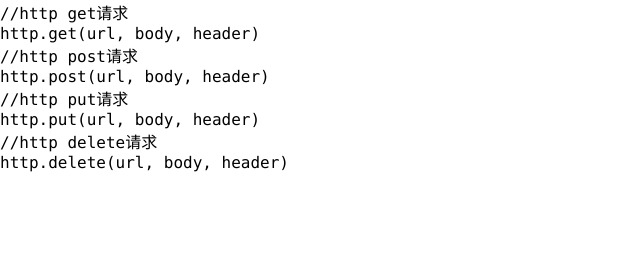
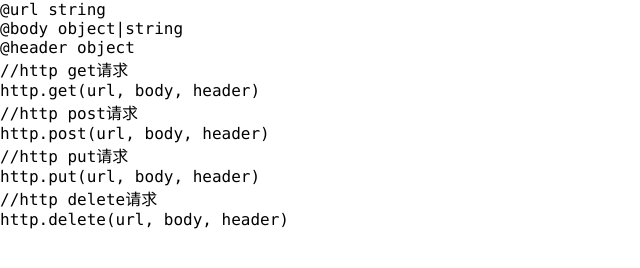
Before and after one commit to javascript-server-page/jssp-api, a plain HTML site: page http.html in a window 1280 px wide. Shown: the whole page, without its empty margins (0-640 px from the left). Drawn offline with Linux system fonts and the light colour scheme.

Commit message:
:cat:adjust

```diff
--- a/http.html
+++ b/http.html
@@ -7,6 +7,10 @@
 	<link rel="stylesheet" href="api.css">
 </head>
 <body>
+<div>
+	<p>@url string</p>
+	<p>@body object|string</p>
+	<p>@header object</p>
 	<p>//http get请求</p>
 	<p>http.get(url, body, header)</p>
 	<p>//http post请求</p>
@@ -15,5 +19,6 @@
 	<p>http.put(url, body, header)</p>
 	<p>//http delete请求</p>
 	<p>http.delete(url, body, header)</p>
+</div>
 </body>
 </html>
```
Lines whose indentation alone changed are shown as unchanged.
